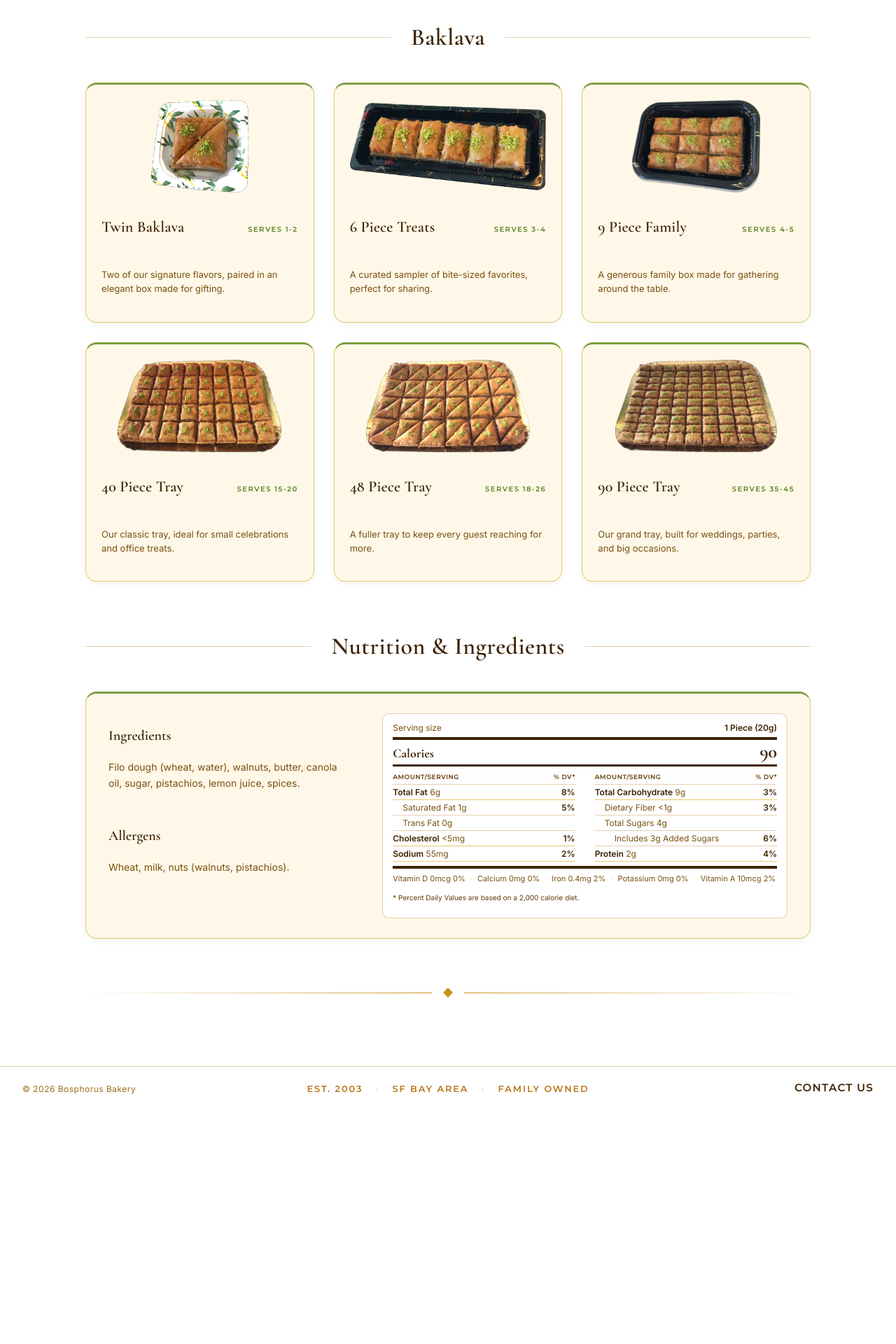
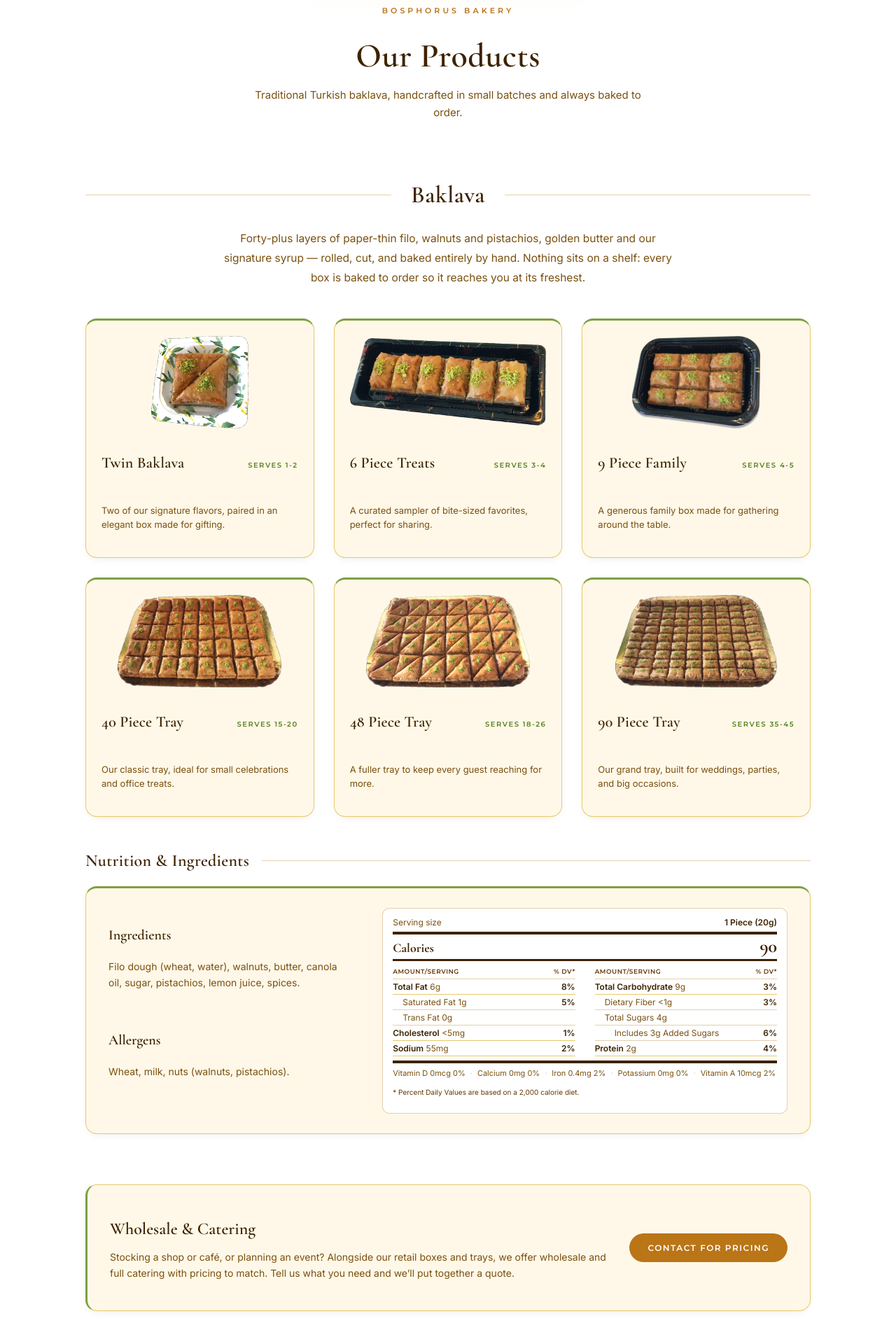
Before and after one commit to Bosphorus-Bakery/website, a Next.js app: page /products in a window 1280 px wide. Shown: the part 220-2140 px from the top of the page at 70% size. Before the commit the page ends 1806 px from the top, so only its background shows below. Built offline with nearby package versions, Linux system fonts and the light colour scheme.

Commit message:
Add additional components to product page

```diff
--- a/src/app/products/page.tsx
+++ b/src/app/products/page.tsx
@@ -1,4 +1,5 @@
-import { Products, Nutrition } from '@/components';
+import Link from 'next/link';
+import { Products } from '@/components';
 import { ProductsStyles } from '@/styles';
 import type { Metadata } from 'next';
 
@@ -9,9 +10,34 @@ export const metadata: Metadata = {
 export default function Page() {
   return (
     <div className={ProductsStyles.page}>
+      <header className={ProductsStyles.banner}>
+        <p className={ProductsStyles.bannerEyebrow}>Bosphorus Bakery</p>
+        <h1 className={ProductsStyles.bannerTitle}>Our Products</h1>
+        <p className={ProductsStyles.bannerTagline}>
+          Traditional Turkish baklava, handcrafted in small batches and always
+          baked to order.
+        </p>
+      </header>
       <div className={ProductsStyles.inner}>
         <Products />
-        <Nutrition />
+
+        <aside className={ProductsStyles.wholesale}>
+          <div className={ProductsStyles.wholesaleText}>
+            <h2 className={ProductsStyles.wholesaleHeading}>
+              Wholesale &amp; Catering
+            </h2>
+            <p className={ProductsStyles.wholesaleCopy}>
+              Stocking a shop or café, or planning an event? Alongside our
+              retail boxes and trays, we offer wholesale and full catering with
+              pricing to match. Tell us what you need and we&rsquo;ll put
+              together a quote.
+            </p>
+          </div>
+          <Link href="/contact" className={ProductsStyles.wholesaleCta}>
+            Contact for pricing
+          </Link>
+        </aside>
+
         <div className={ProductsStyles.footerSection}>
           <div className={ProductsStyles.ornament}>
             <div className={ProductsStyles.ornamentLine}></div>
--- a/src/components/Products/Nutrition.tsx
+++ b/src/components/Products/Nutrition.tsx
@@ -11,16 +11,16 @@ import {
 
 const Nutrition = () => {
   return (
-    <section className={ProductsStyles.section}>
-      <h2 className={ProductsStyles.sectionTitle}>Nutrition & Ingredients</h2>
+    <div className={ProductsStyles.subsection}>
+      <h3 className={ProductsStyles.subsectionTitle}>Nutrition & Ingredients</h3>
       <div className={ProductsStyles.infoPanel}>
         <div className={ProductsStyles.infoBlock}>
           <div className={ProductsStyles.infoSub}>
-            <h3 className={ProductsStyles.infoHeading}>Ingredients</h3>
+            <h4 className={ProductsStyles.infoHeading}>Ingredients</h4>
             <p className={ProductsStyles.infoText}>{baklavaIngredients}</p>
           </div>
           <div className={ProductsStyles.infoSub}>
-            <h3 className={ProductsStyles.infoHeading}>Allergens</h3>
+            <h4 className={ProductsStyles.infoHeading}>Allergens</h4>
             <p className={ProductsStyles.infoText}>{baklavaAllergens}</p>
           </div>
         </div>
@@ -93,7 +93,7 @@ const Nutrition = () => {
           </div>
         </div>
       </div>
-    </section>
+    </div>
   );
 };
 
--- a/src/components/Products/Products.tsx
+++ b/src/components/Products/Products.tsx
@@ -1,11 +1,18 @@
 import Image from 'next/image';
 import { ProductsStyles } from '@/styles';
 import { baklavaProducts } from '@/lib/constants';
+import Nutrition from './Nutrition';
 
 const Products = () => {
   return (
     <section className={ProductsStyles.section}>
       <h2 className={ProductsStyles.sectionTitle}>Baklava</h2>
+      <p className={ProductsStyles.intro}>
+        Forty-plus layers of paper-thin filo, walnuts and pistachios, golden
+        butter and our signature syrup &mdash; rolled, cut, and baked entirely
+        by hand. Nothing sits on a shelf: every box is baked to order so it
+        reaches you at its freshest.
+      </p>
       <div className={ProductsStyles.grid}>
         {baklavaProducts.map((product) => (
           <div key={product.id} className={ProductsStyles.productCard}>
@@ -32,6 +39,7 @@ const Products = () => {
           </div>
         ))}
       </div>
+      <Nutrition />
     </section>
   );
 };
--- a/src/styles/Products.module.css
+++ b/src/styles/Products.module.css
@@ -8,7 +8,47 @@
 }
 
 .inner {
-  padding: 88px 72px;
+  padding: 24px 72px 88px;
+}
+
+/* ── Page banner ── */
+.banner {
+  position: relative;
+  padding: 80px 72px 32px;
+  text-align: center;
+  background: radial-gradient(
+    ellipse 75% 80% at 50% -20%,
+    rgba(224, 168, 48, 0.16),
+    transparent 70%
+  );
+}
+
+.bannerEyebrow {
+  font-family: 'Montserrat', sans-serif;
+  font-size: 11px;
+  font-weight: 600;
+  letter-spacing: 4px;
+  text-transform: uppercase;
+  color: var(--color-amber-main);
+  margin-bottom: 14px;
+}
+
+.bannerTitle {
+  font-family: 'Cormorant Garamond', serif;
+  font-size: 48px;
+  font-weight: 600;
+  letter-spacing: 0.5px;
+  line-height: 1.1;
+  color: var(--color-text-deep-brown);
+  margin-bottom: 16px;
+}
+
+.bannerTagline {
+  max-width: 560px;
+  margin: 0 auto;
+  font-size: 15px;
+  line-height: 1.7;
+  color: var(--color-text-warm-brown);
 }
 
 /* ── Section ── */
@@ -38,6 +78,15 @@
   flex: 1;
   height: 1px;
   background: var(--color-border-line);
+}
+
+.intro {
+  max-width: 640px;
+  margin: -16px auto 44px;
+  text-align: center;
+  font-size: 15.5px;
+  line-height: 1.8;
+  color: var(--color-text-warm-brown);
 }
 
 /* ── Products grid ── */
@@ -127,15 +176,30 @@
   color: var(--color-text-warm-brown);
 }
 
-.productPrice {
-  font-family: 'Cormorant Garamond', serif;
-  font-size: 26px;
-  font-weight: 600;
-  color: var(--color-amber-main);
-  margin-top: 6px;
+/* ── Nutrition & Ingredients (subsection of a product category) ── */
+.subsection {
+  margin-top: 48px;
 }
 
-/* ── Nutrition & Ingredients ── */
+.subsectionTitle {
+  font-family: 'Cormorant Garamond', serif;
+  font-size: 24px;
+  font-weight: 600;
+  letter-spacing: 0.3px;
+  color: var(--color-text-deep-brown);
+  margin-bottom: 22px;
+  display: flex;
+  align-items: center;
+  gap: 18px;
+}
+
+.subsectionTitle::after {
+  content: '';
+  flex: 1;
+  height: 1px;
+  background: var(--color-border-line);
+}
+
 .infoPanel {
   display: grid;
   grid-template-columns: 0.75fr 1.25fr;
@@ -304,6 +368,66 @@
   color: var(--color-text-medium-brown);
 }
 
+/* ── Retail & wholesale callout ── */
+.wholesale {
+  display: flex;
+  align-items: center;
+  justify-content: space-between;
+  flex-wrap: wrap;
+  gap: 28px;
+  margin-top: 72px;
+  padding: 28px 32px;
+  background-color: var(--color-card-bg);
+  border: 1px solid var(--color-border-accent);
+  border-left: 3px solid var(--color-green-primary);
+  border-radius: 16px;
+  box-shadow: 0 4px 16px -10px rgba(61, 34, 0, 0.25);
+}
+
+.wholesaleText {
+  flex: 1;
+  min-width: 260px;
+}
+
+.wholesaleHeading {
+  font-family: 'Cormorant Garamond', serif;
+  font-size: 24px;
+  font-weight: 600;
+  color: var(--color-text-deep-brown);
+  margin-bottom: 8px;
+}
+
+.wholesaleCopy {
+  font-size: 14px;
+  line-height: 1.65;
+  color: var(--color-text-warm-brown);
+}
+
+.wholesaleCta {
+  flex-shrink: 0;
+  display: inline-block;
+  font-family: 'Montserrat', sans-serif;
+  font-size: 12px;
+  font-weight: 600;
+  letter-spacing: 1.5px;
+  text-transform: uppercase;
+  color: var(--color-bg-paper);
+  text-decoration: none;
+  background-color: var(--color-amber-main);
+  padding: 13px 26px;
+  border-radius: 50px;
+  transition:
+    background-color 0.22s ease,
+    transform 0.22s ease,
+    box-shadow 0.22s ease;
+}
+
+.wholesaleCta:hover {
+  background-color: var(--color-amber-deep);
+  transform: translateY(-2px);
+  box-shadow: 0 10px 20px -10px rgba(61, 34, 0, 0.5);
+}
+
 /* ── Footer ── */
 .footerSection {
   text-align: center;
@@ -336,16 +460,13 @@
   flex-shrink: 0;
 }
 
-.subtitle {
-  font-size: 12px;
-  letter-spacing: 5px;
-  text-transform: uppercase;
-  color: var(--color-text-muted-amber);
-}
-
 @media (max-width: 1024px) {
   .inner {
-    padding: 64px 48px;
+    padding: 20px 48px 64px;
+  }
+
+  .banner {
+    padding: 64px 48px 28px;
   }
 
   .grid {
@@ -355,12 +476,37 @@
 
 @media (max-width: 600px) {
   .inner {
-    padding: 40px 24px;
+    padding: 16px 24px 40px;
+  }
+
+  .banner {
+    padding: 48px 24px 24px;
+  }
+
+  .bannerTitle {
+    font-size: 36px;
   }
 
   .sectionTitle {
     font-size: 28px;
     gap: 18px;
+  }
+
+  .wholesale {
+    padding: 24px;
+  }
+
+  .wholesaleCta {
+    width: 100%;
+    text-align: center;
+  }
+
+  .subsection {
+    margin-top: 36px;
+  }
+
+  .subsectionTitle {
+    font-size: 21px;
   }
 
   .grid {
```
